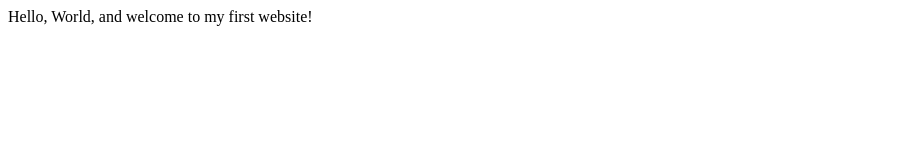
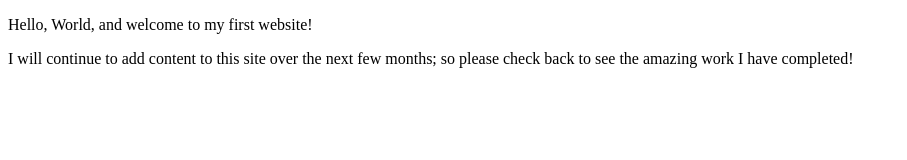
Before and after one commit to HatherK/hatherk.github.io, a plain HTML site: page index.html in a window 1280 px wide. Shown: the whole page, without its empty margins (0-907 px from the left). Drawn offline with Linux system fonts and the light colour scheme.

Commit message:
Update index.html

```diff
--- a/index.html
+++ b/index.html
@@ -3,9 +3,11 @@
 <html lang="en"><head><meta http-equiv="Content-Type" content="text/html; charset=UTF-8">
 
         <meta name="viewport" content="width=device-width, initial-scale=1.0">
-        <title>My First Website</title>
+        <meta name="author" content="Krystal Hather">
+        <title>Most Amazing Technologist | Web Developer Extraordinaire</title>
     </head>
     <body>
-       Hello, World, and welcome to my first website!
+        <p>Hello, World, and welcome to my first website!</p>
+        <p>I will continue to add content to this site over the next few months; so please check back to see the amazing work I have completed!</p>
 
 </body></html>
```
